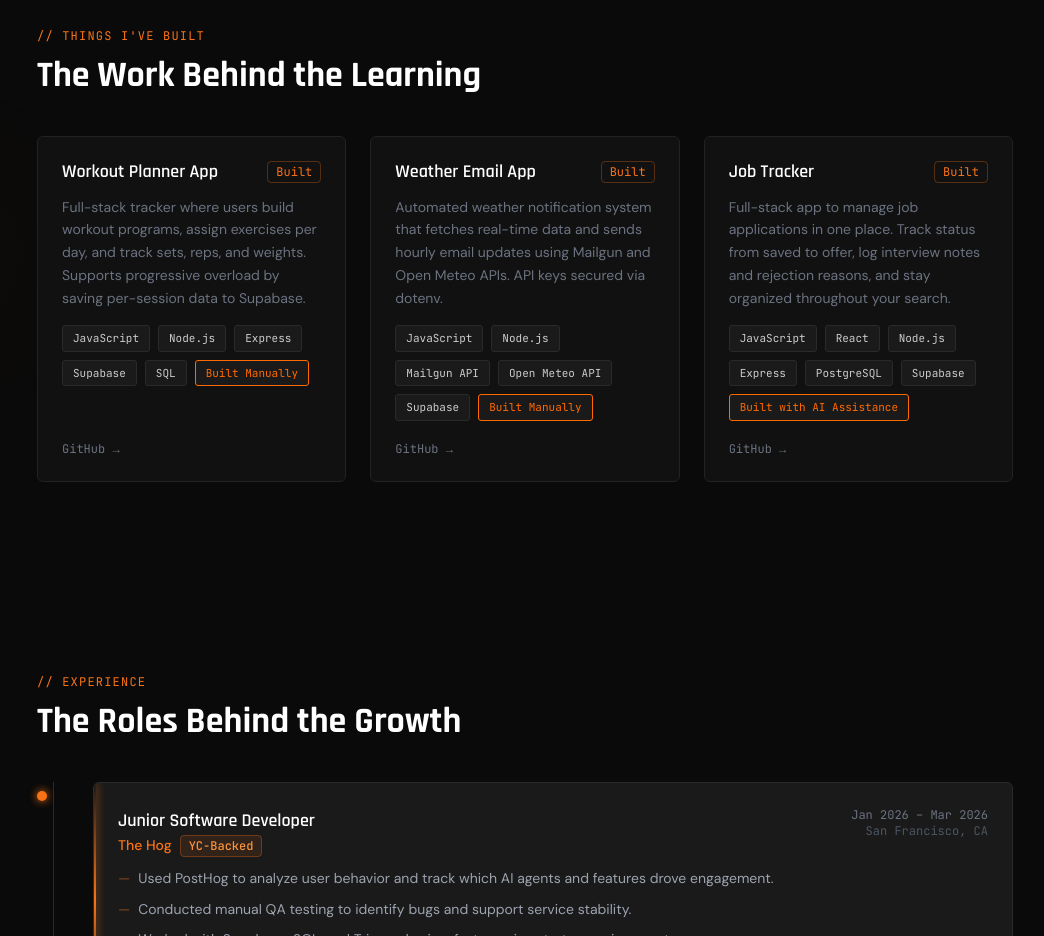
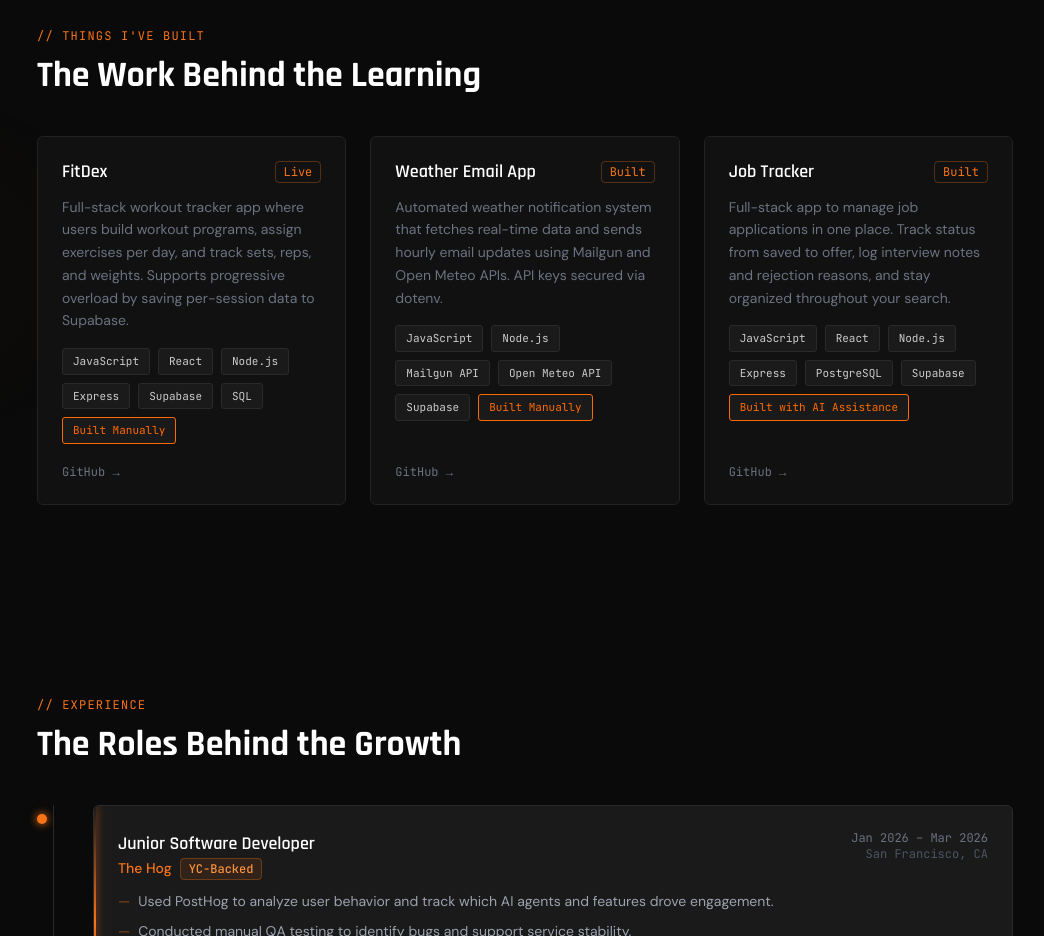
Before and after one commit to zo-vergeldedios/zo-portfolio, a React (Create React App) app: page / in a window 1280 px wide. Shown: the part 1580-2516 px from the top of the page, without its empty margins (115-1159 px from the left). Built offline with nearby package versions, Linux system fonts and the light colour scheme.

Commit message:
Updated projects and added my latest full stack app

```diff
--- a/src/components/Projects.jsx
+++ b/src/components/Projects.jsx
@@ -2,19 +2,20 @@ import { useEffect, useRef } from "react";
 
 const PROJECTS = [
   {
-    title: "Workout Planner App",
-    desc: "Full-stack tracker where users build workout programs, assign exercises per day, and track sets, reps, and weights. Supports progressive overload by saving per-session data to Supabase.",
+    title: "FitDex",
+    desc: "Full-stack workout tracker app where users build workout programs, assign exercises per day, and track sets, reps, and weights. Supports progressive overload by saving per-session data to Supabase.",
     tech: [
       "JavaScript",
+      "React",
       "Node.js",
       "Express",
       "Supabase",
       "SQL",
       "Built Manually",
     ],
-    github: "https://github.com/zo-vergeldedios/workout-planner-app",
+    github: "https://fitdex-beige.vercel.app/",
     live: null,
-    status: "Built",
+    status: "Live",
   },
   {
     title: "Weather Email App",
```
